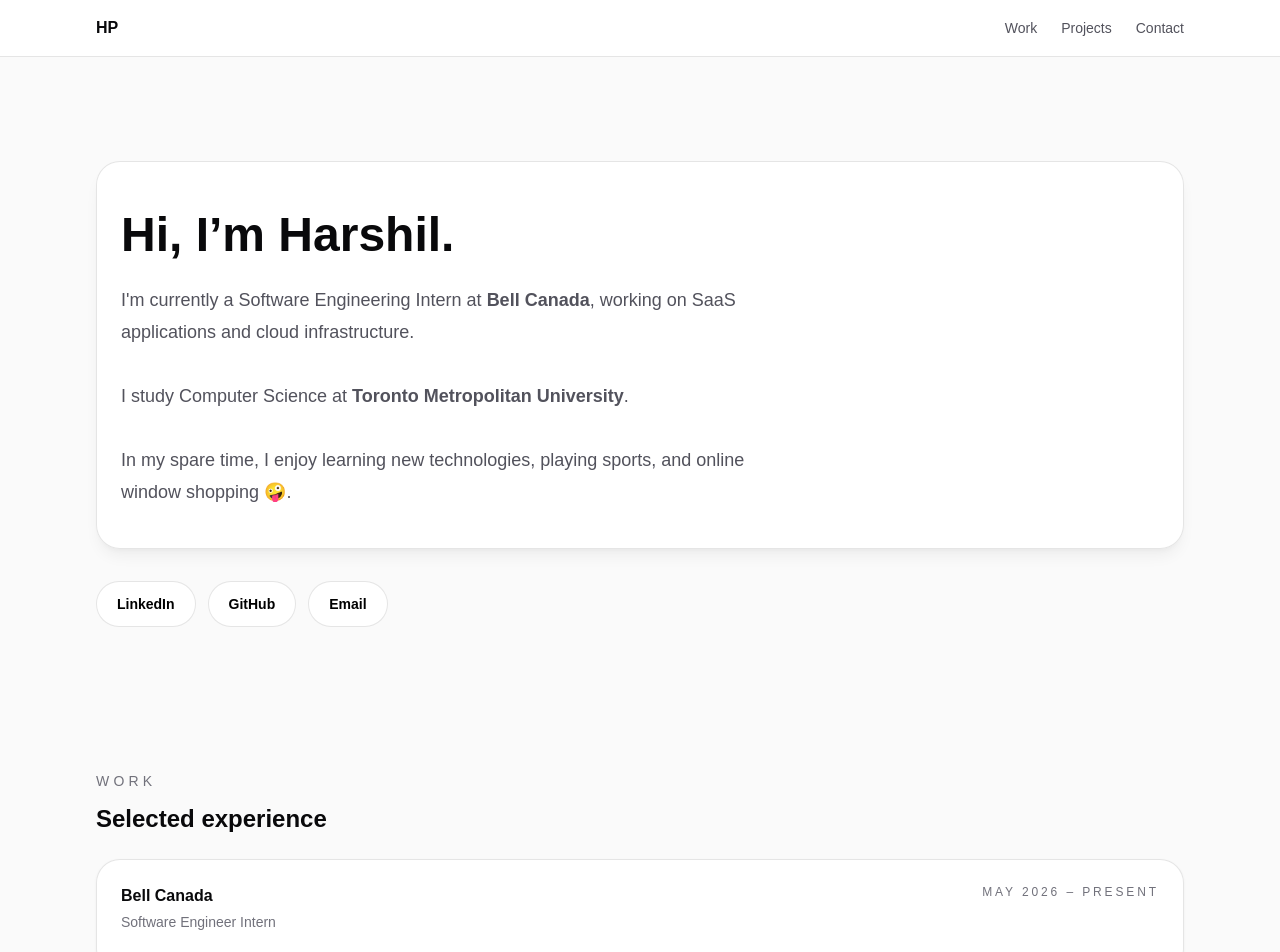
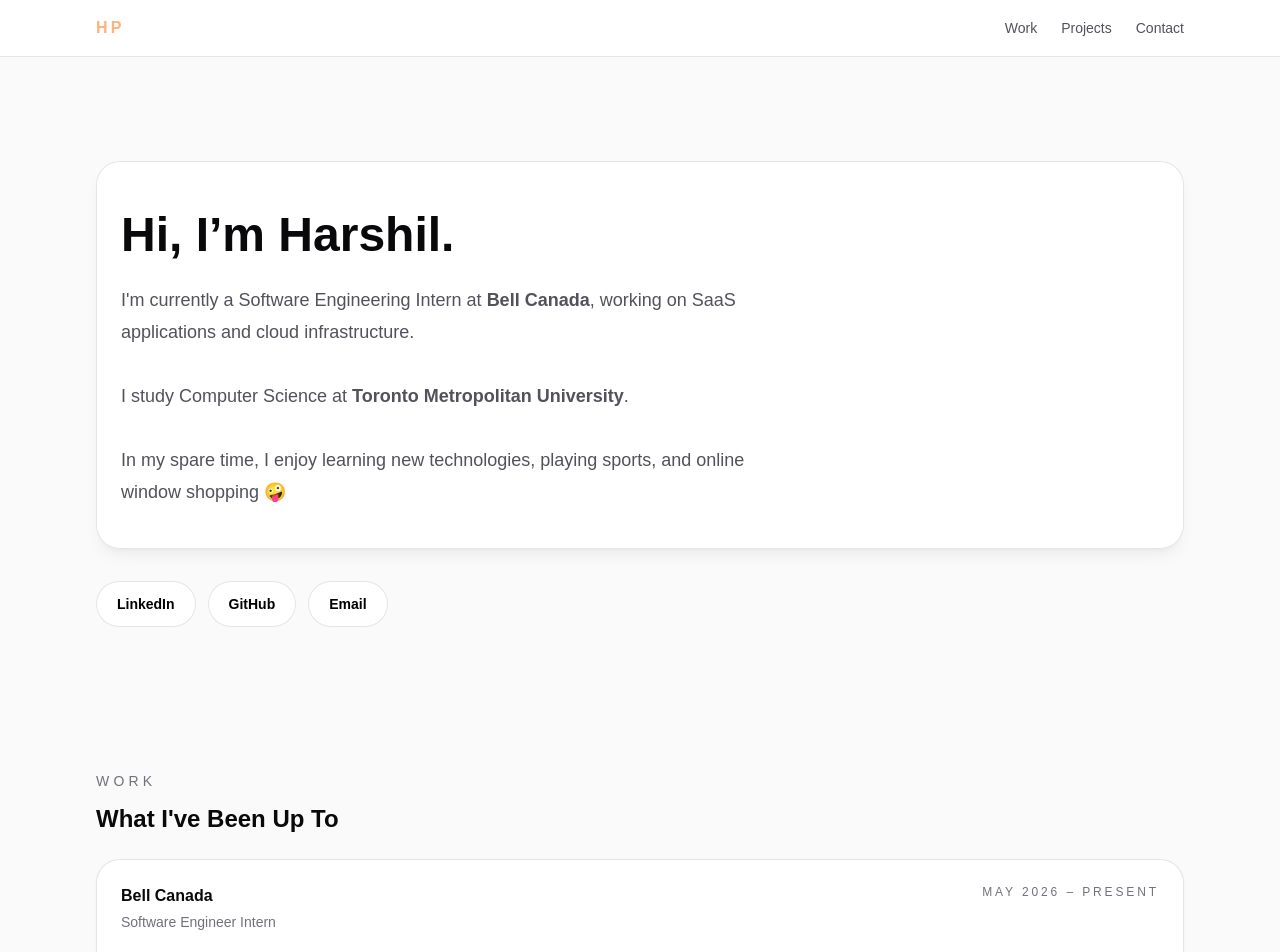
Before and after one commit to Harshil31/harshilpatel.dev, a Next.js app: page / in a window 1280 px wide. Shown: the top 952 px of the page. Built offline with nearby package versions, Linux system fonts and the light colour scheme.

Commit message:
Modified navbar with flashing and hover effects.

```diff
--- a/src/components/Experience.tsx
+++ b/src/components/Experience.tsx
@@ -56,7 +56,7 @@ export default function Experience() {
         <p className="text-sm uppercase tracking-[0.3em] text-zinc-500 dark:text-zinc-400">
           Work
         </p>
-        <h2 className="text-2xl font-semibold">Selected experience</h2>
+        <h2 className="text-2xl font-semibold">What I've Been Up To</h2>
       </div>
       <div className="space-y-4">
         {experiences.map((item) => (
--- a/src/components/Home.tsx
+++ b/src/components/Home.tsx
@@ -18,7 +18,7 @@ export default function Home() {
               <p className="max-w-2xl text-lg leading-8 text-zinc-600 dark:text-zinc-300">
                 I'm currently a Software Engineering Intern at <b>Bell Canada</b>, working on SaaS applications and cloud infrastructure. <br /> <br />
                 I study Computer Science at <b>Toronto Metropolitan University</b>. <br /> <br />
-                In my spare time, I enjoy learning new technologies, playing sports, and online window shopping 🤪.
+                In my spare time, I enjoy learning new technologies, playing sports, and online window shopping 🤪
               </p>
             </div>
           </TendrilCursor>
--- a/src/components/Navbar.tsx
+++ b/src/components/Navbar.tsx
@@ -2,15 +2,17 @@ export default function Navbar() {
   return (
     <header className="sticky top-0 z-20 border-b border-black/10 bg-white/90 backdrop-blur-xl dark:border-white/10 dark:bg-black/70">
       <div className="mx-auto flex max-w-6xl items-center justify-between px-6 py-4 sm:px-8">
-        <span className="text-base font-semibold">HP</span>
+        <span className="animate-[pulse_2.4s_ease-in-out_infinite] text-base font-semibold tracking-[0.2em] text-orange-500 dark:text-orange-400">
+          HP
+        </span>
         <nav className="flex items-center gap-6 text-sm font-medium text-zinc-600 dark:text-zinc-300">
-          <a href="#work" className="transition hover:text-black dark:hover:text-white">
+          <a href="#work" className="transition hover:text-orange-500 dark:hover:text-orange-400">
             Work
           </a>
-          <a href="#projects" className="transition hover:text-black dark:hover:text-white">
+          <a href="#projects" className="transition hover:text-orange-500 dark:hover:text-orange-400">
             Projects
           </a>
-          <a href="#contact" className="transition hover:text-black dark:hover:text-white">
+          <a href="#contact" className="transition hover:text-orange-500 dark:hover:text-orange-400">
             Contact
           </a>
         </nav>
```
